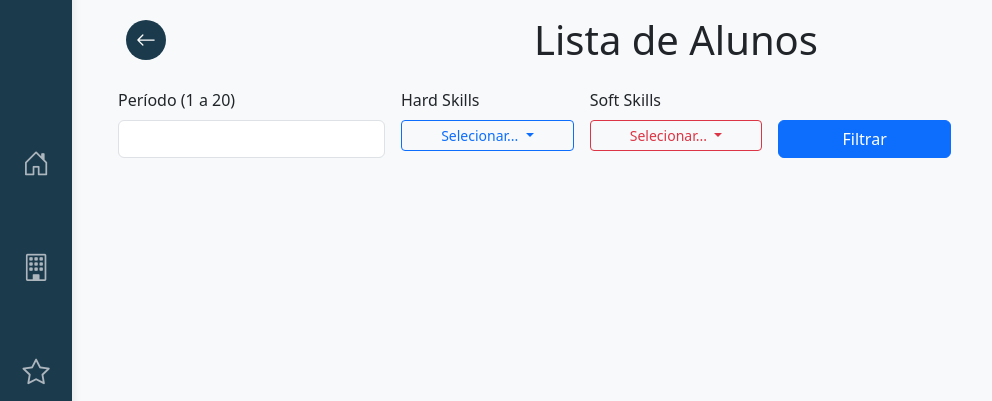
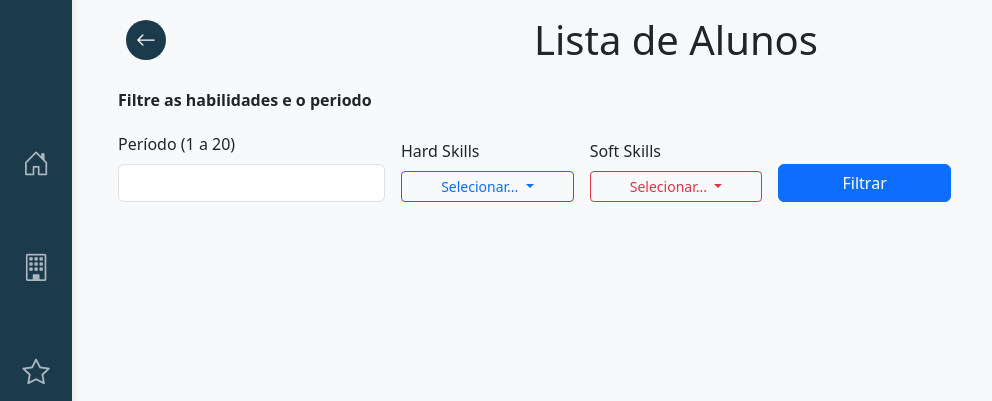
Before and after one commit to iamdiniz/academic_project, a Flask app: page /cardAlunos in a window 1280 px wide. Shown: the part 80-481 px from the top of the page, without its empty margins (0-992 px from the left). Run offline with Flask 3, Linux system fonts and the light colour scheme; the visitor is signed in with stand-in values (Sample User, id 1); data that the repository does not hold is empty.

Commit message:
adicionando texto filtre por habilidades e periodo para ficar intuitivo

```diff
--- a/templates/cardAlunos.html
+++ b/templates/cardAlunos.html
@@ -46,9 +46,12 @@
     </div>
 
     <!-- Formulário de Filtro -->
-    <form method="get" class="row g-3 mb-4" action="{{ url_for('ver_alunos_por_curso') }}">
+    <form method="get" class="row g-3 mb-4 align-items-end" action="{{ url_for('ver_alunos_por_curso') }}">
         <input type="hidden" name="inst_id" value="{{ request.args.get('inst_id', '') }}">
         <input type="hidden" name="curso" value="{{ curso }}">
+        <div class="col-12 mb-1">
+            <strong>Filtre as habilidades e o periodo</strong>
+        </div>
         <div class="col-md-3">
             <label for="periodo" class="form-label">Período (1 a 20)</label>
             <input type="number" min="1" max="20" class="form-control" id="periodo" name="periodo" value="{{ request.args.get('periodo', '') }}">
@@ -78,7 +81,7 @@
         </script>
         <div class="col-md-2">
             <label class="form-label mb-2">Hard Skills</label>
-            <div class="dropdown">
+            <div class="dropdown w-100">
                 <button class="btn btn-outline-primary btn-sm dropdown-toggle w-100" type="button" id="dropdownHardSkills" data-bs-toggle="dropdown" aria-expanded="false">
                     <span id="selectedHardSkillsText">Selecionar...</span>
                 </button>
@@ -99,7 +102,7 @@
         </div>
         <div class="col-md-2">
             <label class="form-label mb-2">Soft Skills</label>
-            <div class="dropdown">
+            <div class="dropdown w-100">
                 <button class="btn btn-outline-danger btn-sm dropdown-toggle w-100" type="button" id="dropdownSoftSkills" data-bs-toggle="dropdown" aria-expanded="false">
                     <span id="selectedSoftSkillsText">Selecionar...</span>
                 </button>
```
